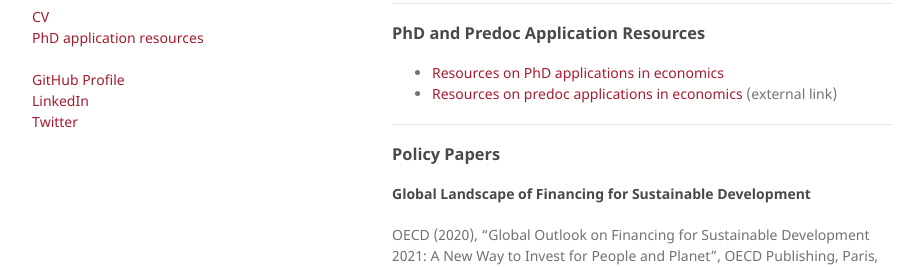
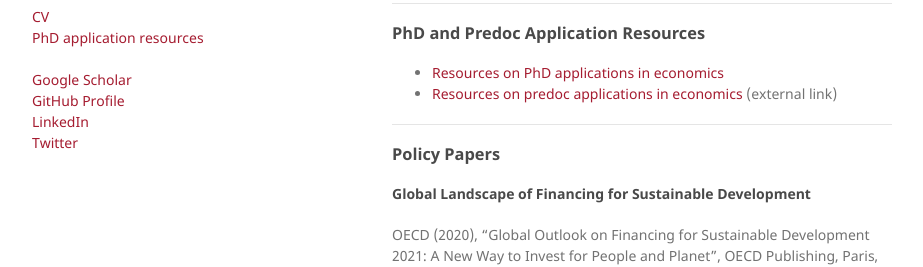
Before and after one commit to konstantinpoensgen/konstantinpoensgen.github.io, a Jekyll site: the page built from README.md, in a window 1280 px wide. Shown: the part 322-589 px from the top of the page, without its empty margins (178-1101 px from the left). Built offline with Jekyll 4.4.1, drawn with Linux system fonts in a browser that asks for light colours; our own code applies the rules of GitHub Pages for plain Markdown files.

Commit message:
Add G scholar page

```diff
--- a/_layouts/default.html
+++ b/_layouts/default.html
@@ -26,6 +26,7 @@
             <a href="https://konstantinpoensgen.github.io/docs/cv/cv_poensgen.pdf" target="_blank">CV</a> <br>
             <a href="https://konstantinpoensgen.github.io/pages/phd-economics-application-advice.html">PhD application resources</a> <br>
             <br>
+            <a href="{{https://scholar.google.com/citations?user=ldMXABQAAAAJ&hl=en&authuser=1}}" target="_blank">Google Scholar</a> <br>
             <a href="{{ site.github.owner_url }}" target="_blank">GitHub Profile</a> <br>
             <a href="https://www.linkedin.com/in/konstantin-poensgen/" target="_blank">LinkedIn</a> <br>
             <a href="https://twitter.com/konstpoensgen?lang=en" target="_blank">Twitter</a>
```
